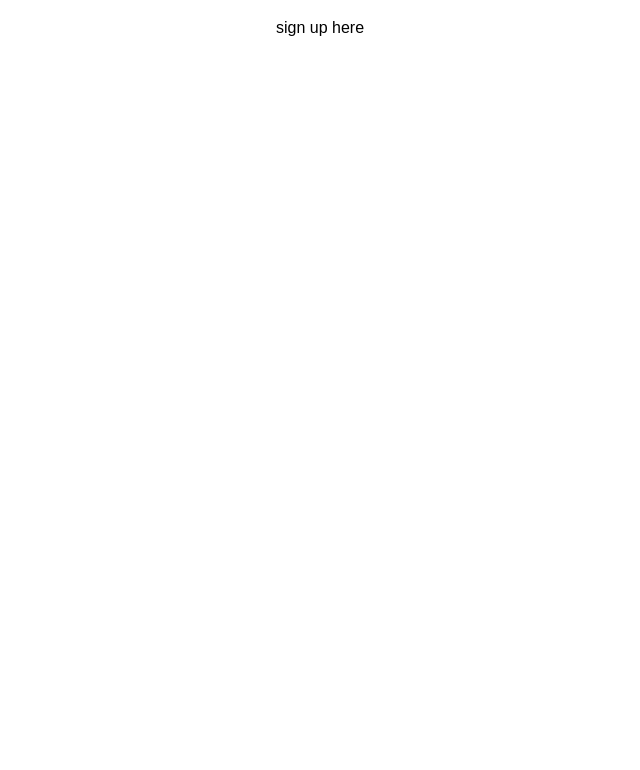
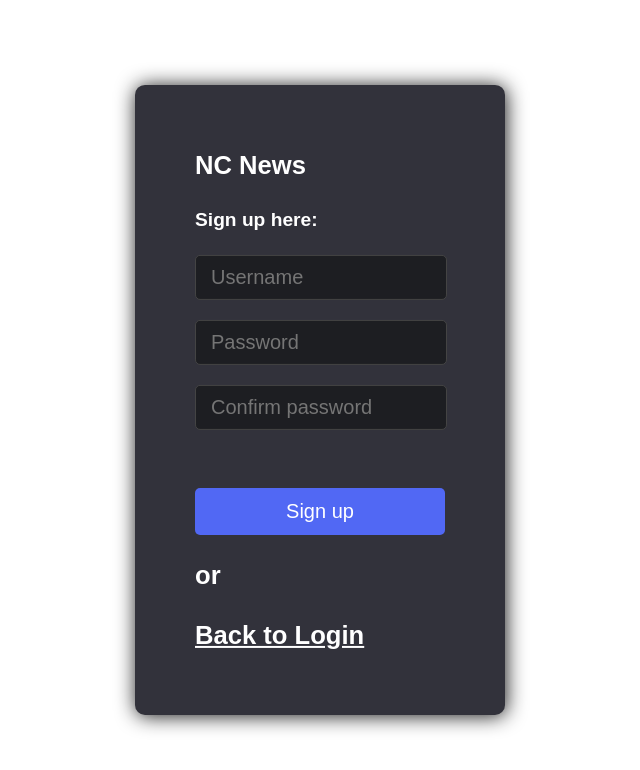
Before and after one commit to rvallely/nc-news, a React (Create React App) app: page /signup in a window 1280 px wide. Shown: the top 770 px of the page, without its empty margins (320-960 px from the left). Built offline with nearby package versions, Linux system fonts and the light colour scheme.

Commit message:
style signup form

```diff
--- a/src/App.css
+++ b/src/App.css
@@ -230,7 +230,13 @@
   text-align: right;
 }
 
+#signup-form {
+  padding-top: 0%;
+}
 
+#signup-form-msg {
+  font-size: larger;
+}
 .user-area-links-container {
   text-align: center;
 }
--- a/src/components/General/Signup.jsx
+++ b/src/components/General/Signup.jsx
@@ -32,40 +32,49 @@ const Signup = () => {
             setError(null);
         });
     }
-    return ( <p>sign up here</p>
-        // <div className='login-container'>
-        //     <div className='login-form'>
-        //         <h2>NC News</h2>
-        //         <h2>Please log in</h2>
-        //         <form onSubmit={handleSubmit}>
-        //             <div className='login-form-input-box'>
-        //                 <input
-        //                   type='text'
-        //                   placeholder='Username'
-        //                   required
-        //                   value={username}
-        //                   onChange={(e) => setUsername(e.target.value)}
-        //                 ></input>
-        //             </div>
-        //             <div className='login-form-input-box'>
-        //                 <input
-        //                   type='password'
-        //                   placeholder='Password'
-        //                   required
-        //                   value={password}
-        //                   onChange={(e) => setPassword(e.target.value)}
-        //                 ></input>
-        //             </div>
-        //             <br></br>
-        //             <br></br>
-        //             <button className='login-form-button'>Log in</button>
-        //         </form>
-        //         <h2>or</h2>
-        //         <Link style={{'textDecoration': 'underline', 'color': '#fff'}} className='link' key='home' to='/articles'>
-        //             <h2>Continue as a guest</h2>
-        //         </Link>
-        //     </div>
-        // </div>
+    return (
+        <div className='login-container'>
+            <div className='login-form'>
+                <h2 id='signup-form'>NC News</h2>
+                <h2 id='signup-form-msg'>Sign up here:</h2>
+                <form onSubmit={handleSubmit}>
+                    <div className='login-form-input-box'>
+                        <input
+                          type='text'
+                          placeholder='Username'
+                          required
+                          value={username}
+                          onChange={(e) => setUsername(e.target.value)}
+                        ></input>
+                    </div>
+                    <div className='login-form-input-box'>
+                        <input
+                          type='password'
+                          placeholder='Password'
+                          required
+                          value={password}
+                          onChange={(e) => setPassword(e.target.value)}
+                        ></input>
+                    </div>
+                    <div className='login-form-input-box'>
+                        <input
+                          type='password'
+                          placeholder='Confirm password'
+                          required
+                          value={password}
+                          onChange={(e) => setPassword(e.target.value)}
+                        ></input>
+                    </div>
+                    <br></br>
+                    <br></br>
+                    <button className='login-form-button'>Sign up</button>
+                </form>
+                <h2>or</h2>
+                <Link style={{'textDecoration': 'underline', 'color': '#fff'}} className='link' key='home' to='/'>
+                    <h2>Back to Login</h2>
+                </Link>
+            </div>
+        </div>
     )
 }
 
```
